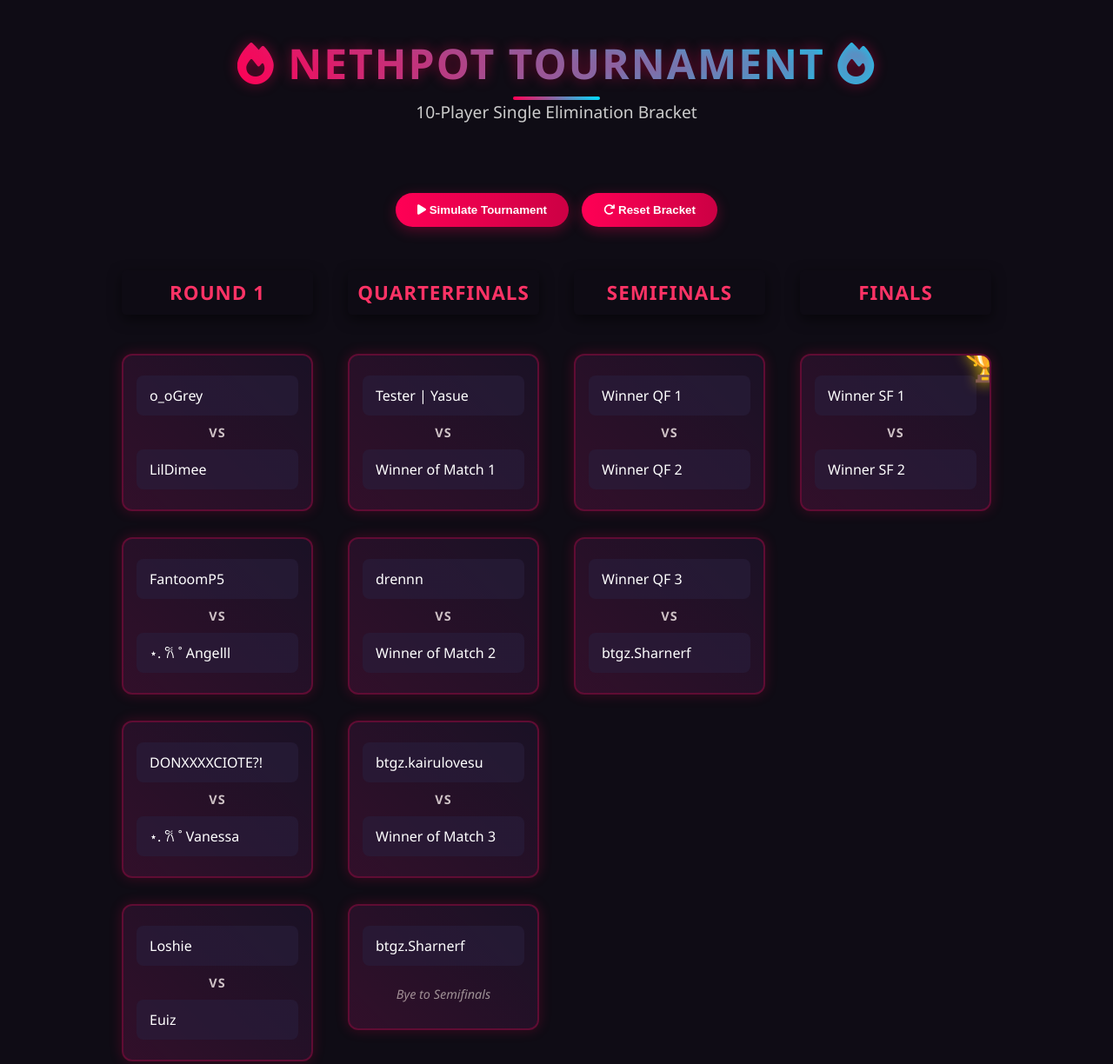
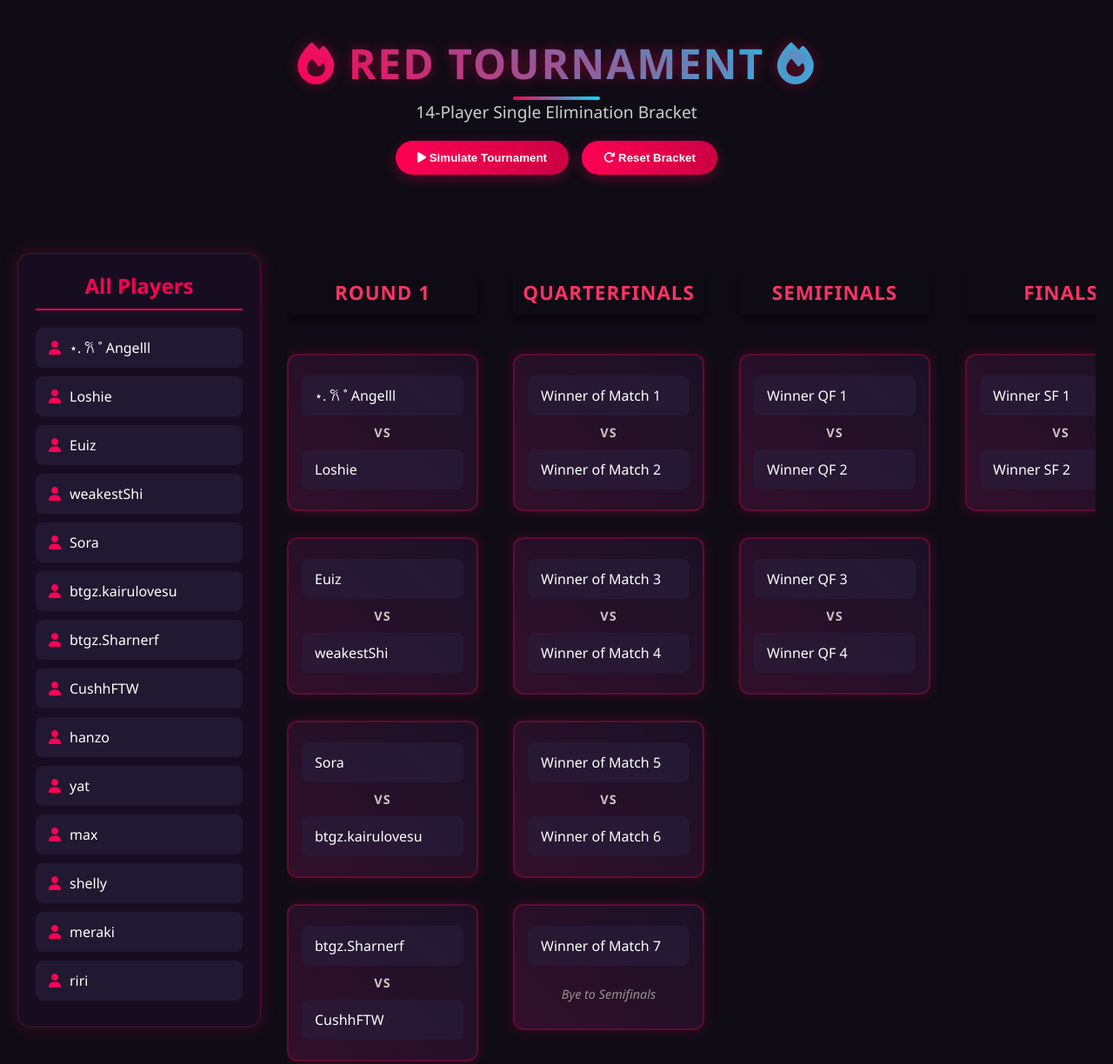
Before and after one commit to rukiaaz/nethpot-tournament-, a plain HTML site: page index.html in a window 1280 px wide. Shown: the top 1224 px of the page at 87% size. Drawn offline with Linux system fonts and the light colour scheme.

Commit message:
changed all the players

```diff
--- a/index.html
+++ b/index.html
@@ -1,9 +1,9 @@
 <!DOCTYPE html>
 <html lang="en">
 <head>
-    <meta charset="UTF-8" />
-    <meta name="viewport" content="width=device-width, initial-scale=1.0"/>
-    <title>BTG TOURNAMENT BRACKET</title>
+    <meta charset="UTF-8">
+    <meta name="viewport" content="width=device-width, initial-scale=1.0">
+    <title>Red Tournament Bracket</title>
     <link rel="stylesheet" href="https://cdnjs.cloudflare.com/ajax/libs/font-awesome/6.4.0/css/all.min.css">
     <style>
         :root {
@@ -15,7 +15,7 @@
             --text-primary: #ffffff;
             --text-secondary: #cccccc;
             --round-title: #ff3366;
-            --glow-intensity: 4px;
+            --player-list-bg: #160e20;
         }
 
         * {
@@ -34,8 +34,10 @@
         }
 
         .container {
-            max-width: 1400px;
+            display: flex;
+            max-width: 1600px;
             margin: 0 auto;
+            gap: 30px;
         }
 
         header {
@@ -105,6 +107,52 @@
             transform: translateY(0);
         }
 
+        .player-list {
+            width: 280px;
+            background: var(--player-list-bg);
+            border-radius: 15px;
+            padding: 20px;
+            height: fit-content;
+            position: sticky;
+            top: 20px;
+            box-shadow: 0 0 20px rgba(255, 0, 85, 0.2);
+            border: 1px solid rgba(255, 0, 85, 0.3);
+        }
+
+        .player-list h2 {
+            color: var(--accent-red);
+            text-align: center;
+            margin-bottom: 20px;
+            font-size: 1.5rem;
+            border-bottom: 2px solid var(--accent-red);
+            padding-bottom: 10px;
+        }
+
+        .player-item {
+            padding: 12px 15px;
+            margin: 10px 0;
+            background: rgba(40, 30, 60, 0.6);
+            border-radius: 8px;
+            transition: all 0.2s ease;
+            display: flex;
+            align-items: center;
+            gap: 10px;
+        }
+
+        .player-item:hover {
+            background: rgba(255, 0, 85, 0.15);
+            transform: translateX(5px);
+        }
+
+        .player-item i {
+            color: var(--accent-red);
+        }
+
+        .bracket-container {
+            flex: 1;
+            overflow-x: auto;
+        }
+
         .bracket {
             display: flex;
             justify-content: center;
@@ -112,6 +160,7 @@
             gap: 40px;
             padding: 20px 0;
             position: relative;
+            min-width: 1000px;
         }
 
         .round {
@@ -244,9 +293,19 @@
 
         /* Responsive design */
         @media (max-width: 1200px) {
+            .container {
+                flex-direction: column;
+            }
+
+            .player-list {
+                width: 100%;
+                position: relative;
+            }
+
             .bracket {
                 gap: 30px;
             }
+
             .round {
                 min-width: 200px;
             }
@@ -257,10 +316,12 @@
                 flex-direction: column;
                 align-items: center;
             }
+
             .round {
                 width: 100%;
                 max-width: 500px;
             }
+
             .connector {
                 display: none;
             }
@@ -306,49 +367,80 @@
     </style>
 </head>
 <body>
-    <div class="container">
     <header>
-            <h1><i class="fas fa-fire"></i> NETHPOT TOURNAMENT <i class="fas fa-fire"></i></h1>
-            <p class="subtitle">10-Player Single Elimination Bracket</p>
-        </header>
+        <h1><i class="fas fa-fire"></i> Red Tournament <i class="fas fa-fire"></i></h1>
+        <p class="subtitle">14-Player Single Elimination Bracket</p>
 
         <div class="controls">
             <button class="btn" id="simulateBtn"><i class="fas fa-play"></i> Simulate Tournament</button>
             <button class="btn" id="resetBtn"><i class="fas fa-redo"></i> Reset Bracket</button>
         </div>
+    </header>
 
+    <div class="container">
+        <div class="player-list">
+            <h2>All Players</h2>
+            <div class="player-item"><i class="fas fa-user"></i> ⋆. 𐙚 ˚ Angelll</div>
+            <div class="player-item"><i class="fas fa-user"></i> Loshie</div>
+            <div class="player-item"><i class="fas fa-user"></i> Euiz</div>
+            <div class="player-item"><i class="fas fa-user"></i> weakestShi</div>
+            <div class="player-item"><i class="fas fa-user"></i> Sora</div>
+            <div class="player-item"><i class="fas fa-user"></i> btgz.kairulovesu</div>
+            <div class="player-item"><i class="fas fa-user"></i> btgz.Sharnerf</div>
+            <div class="player-item"><i class="fas fa-user"></i> CushhFTW</div>
+            <div class="player-item"><i class="fas fa-user"></i> hanzo</div>
+            <div class="player-item"><i class="fas fa-user"></i> yat</div>
+            <div class="player-item"><i class="fas fa-user"></i> max</div>
+            <div class="player-item"><i class="fas fa-user"></i> shelly</div>
+            <div class="player-item"><i class="fas fa-user"></i> meraki</div>
+            <div class="player-item"><i class="fas fa-user"></i> riri</div>
+        </div>
+
+        <div class="bracket-container">
             <div class="bracket">
                 <!-- Round 1 -->
                 <div class="round">
                     <div class="round-title">Round 1</div>
                     <div class="match" data-match="1">
-                    <div class="player" data-player="o_oGrey">o_oGrey</div>
+                        <div class="player" data-player="⋆. 𐙚 ˚ Angelll">⋆. 𐙚 ˚ Angelll</div>
                         <div class="vs">VS</div>
-                    <div class="player" data-player="LilDimee">LilDimee</div>
+                        <div class="player" data-player="Loshie">Loshie</div>
                         <div class="connector"></div>
                     </div>
                     <div class="match" data-match="2">
-                    <div class="player" data-player="FantoomP5">FantoomP5</div>
+                        <div class="player" data-player="Euiz">Euiz</div>
                         <div class="vs">VS</div>
-                    <div class="player" data-player="⋆. 𐙚 ˚ Angelll">⋆. 𐙚 ˚ Angelll</div>
+                        <div class="player" data-player="weakestShi">weakestShi</div>
                         <div class="connector"></div>
                     </div>
                     <div class="match" data-match="3">
-                    <div class="player" data-player="DONXXXXCIOTE?!">DONXXXXCIOTE?!</div>
+                        <div class="player" data-player="Sora">Sora</div>
                         <div class="vs">VS</div>
-                    <div class="player" data-player="⋆. 𐙚 ˚ Vanessa">⋆. 𐙚 ˚ Vanessa</div>
+                        <div class="player" data-player="btgz.kairulovesu">btgz.kairulovesu</div>
                         <div class="connector"></div>
                     </div>
                     <div class="match" data-match="4">
-                    <div class="player" data-player="Loshie">Loshie</div>
+                        <div class="player" data-player="btgz.Sharnerf">btgz.Sharnerf</div>
                         <div class="vs">VS</div>
-                    <div class="player" data-player="Euiz">Euiz</div>
+                        <div class="player" data-player="CushhFTW">CushhFTW</div>
                         <div class="connector"></div>
                     </div>
                     <div class="match" data-match="5">
-                    <div class="player" data-player="weakestShi">weakestShi</div>
+                        <div class="player" data-player="hanzo">hanzo</div>
                         <div class="vs">VS</div>
-                    <div class="player" data-player="Sora">Sora</div>
+                        <div class="player" data-player="yat">yat</div>
+                        <div class="connector"></div>
+                    </div>
+                    <div class="match" data-match="6">
+                        <div class="player" data-player="max">max</div>
+                        <div class="vs">VS</div>
+                        <div class="player" data-player="shelly">shelly</div>
+                        <div class="connector"></div>
+                    </div>
+                    <div class="match" data-match="7">
+                        <div class="player" data-player="meraki">meraki</div>
+                        <div class="vs">VS</div>
+                        <div class="player" data-player="riri">riri</div>
                         <div class="connector"></div>
                     </div>
                 </div>
@@ -356,26 +448,26 @@
                 <!-- Quarterfinals -->
                 <div class="round">
                     <div class="round-title">Quarterfinals</div>
-                <div class="match" data-match="6">
-                    <div class="player" data-player="Tester | Yasue">Tester | Yasue</div>
-                    <div class="vs">VS</div>
+                    <div class="match" data-match="8">
                         <div class="player" data-winner-of="1">Winner of Match 1</div>
-                    <div class="connector"></div>
-                </div>
-                <div class="match" data-match="7">
-                    <div class="player" data-player="drennn">drennn</div>
                         <div class="vs">VS</div>
                         <div class="player" data-winner-of="2">Winner of Match 2</div>
                         <div class="connector"></div>
                     </div>
-                <div class="match" data-match="8">
-                    <div class="player" data-player="btgz.kairulovesu">btgz.kairulovesu</div>
+                    <div class="match" data-match="9">
+                        <div class="player" data-winner-of="3">Winner of Match 3</div>
                         <div class="vs">VS</div>
-                    <div class="player" data-winner-of="3">Winner of Match 3</div>
+                        <div class="player" data-winner-of="4">Winner of Match 4</div>
                         <div class="connector"></div>
                     </div>
-                <div class="match" data-match="9">
-                    <div class="player" data-player="btgz.Sharnerf">btgz.Sharnerf</div>
+                    <div class="match" data-match="10">
+                        <div class="player" data-winner-of="5">Winner of Match 5</div>
+                        <div class="vs">VS</div>
+                        <div class="player" data-winner-of="6">Winner of Match 6</div>
+                        <div class="connector"></div>
+                    </div>
+                    <div class="match" data-match="11">
+                        <div class="player" data-winner-of="7">Winner of Match 7</div>
                         <div class="bye">Bye to Semifinals</div>
                         <div class="connector"></div>
                     </div>
@@ -384,16 +476,16 @@
                 <!-- Semifinals -->
                 <div class="round">
                     <div class="round-title">Semifinals</div>
-                <div class="match" data-match="10">
-                    <div class="player" data-winner-of="6">Winner QF 1</div>
+                    <div class="match" data-match="12">
+                        <div class="player" data-winner-of="8">Winner QF 1</div>
                         <div class="vs">VS</div>
-                    <div class="player" data-winner-of="7">Winner QF 2</div>
+                        <div class="player" data-winner-of="9">Winner QF 2</div>
                         <div class="connector"></div>
                     </div>
-                <div class="match" data-match="11">
-                    <div class="player" data-winner-of="8">Winner QF 3</div>
+                    <div class="match" data-match="13">
+                        <div class="player" data-winner-of="10">Winner QF 3</div>
                         <div class="vs">VS</div>
-                    <div class="player" data-winner-of="9">btgz.Sharnerf</div>
+                        <div class="player" data-winner-of="11">Winner QF 4</div>
                         <div class="connector"></div>
                     </div>
                 </div>
@@ -401,11 +493,12 @@
                 <!-- Finals -->
                 <div class="round">
                     <div class="round-title">Finals</div>
-                <div class="match" data-match="12">
-                    <div class="player" data-winner-of="10">Winner SF 1</div>
+                    <div class="match" data-match="14">
+                        <div class="player" data-winner-of="12">Winner SF 1</div>
                         <div class="vs">VS</div>
-                    <div class="player" data-winner-of="11">Winner SF 2</div>
+                        <div class="player" data-winner-of="13">Winner SF 2</div>
                         <div class="trophy">🏆</div>
+                    </div>
                 </div>
             </div>
         </div>
@@ -428,7 +521,16 @@
 
                 // Skip if already has a winner
                 if (playerElements[0].classList.contains('winner') ||
-                    playerElements[1].classList.contains('winner')) {
+                    playerElements[1] && playerElements[1].classList.contains('winner')) {
+                    return;
+                }
+
+                // For matches with bye
+                if (playerElements.length === 1) {
+                    playerElements[0].classList.add('winner');
+                    const winnerName = playerElements[0].dataset.player || playerElements[0].textContent;
+                    winners[matchId] = winnerName;
+                    updateNextMatches(matchId, winnerName);
                     return;
                 }
 
@@ -449,7 +551,7 @@
                 updateNextMatches(matchId, winnerName);
 
                 // Add celebration effect to finals
-                if (matchId === '12') {
+                if (matchId === '14') {
                     winnerElement.classList.add('celebrate');
                     setTimeout(() => {
                         alert(`Tournament Champion: ${winnerName}! 🎉`);
@@ -478,7 +580,7 @@
                 resetBracket();
 
                 // Simulate each match in order
-                const matchOrder = ['1', '2', '3', '4', '5', '6', '7', '8', '9', '10', '11', '12'];
+                const matchOrder = ['1', '2', '3', '4', '5', '6', '7', '8', '9', '10', '11', '12', '13', '14'];
 
                 let delay = 0;
                 matchOrder.forEach(matchId => {
@@ -503,8 +605,7 @@
 
                 // Reset winner placeholders
                 document.querySelectorAll('[data-winner-of]').forEach(placeholder => {
-                    const originalText = placeholder.dataset.winnerOf === '9' ?
-                        'btgz.Sharnerf' : `Winner of Match ${placeholder.dataset.winnerOf}`;
+                    const originalText = `Winner of Match ${placeholder.dataset.winnerOf}`;
                     placeholder.textContent = originalText;
                     delete placeholder.dataset.player;
                 });
```
Lines whose indentation alone changed are shown as unchanged.
